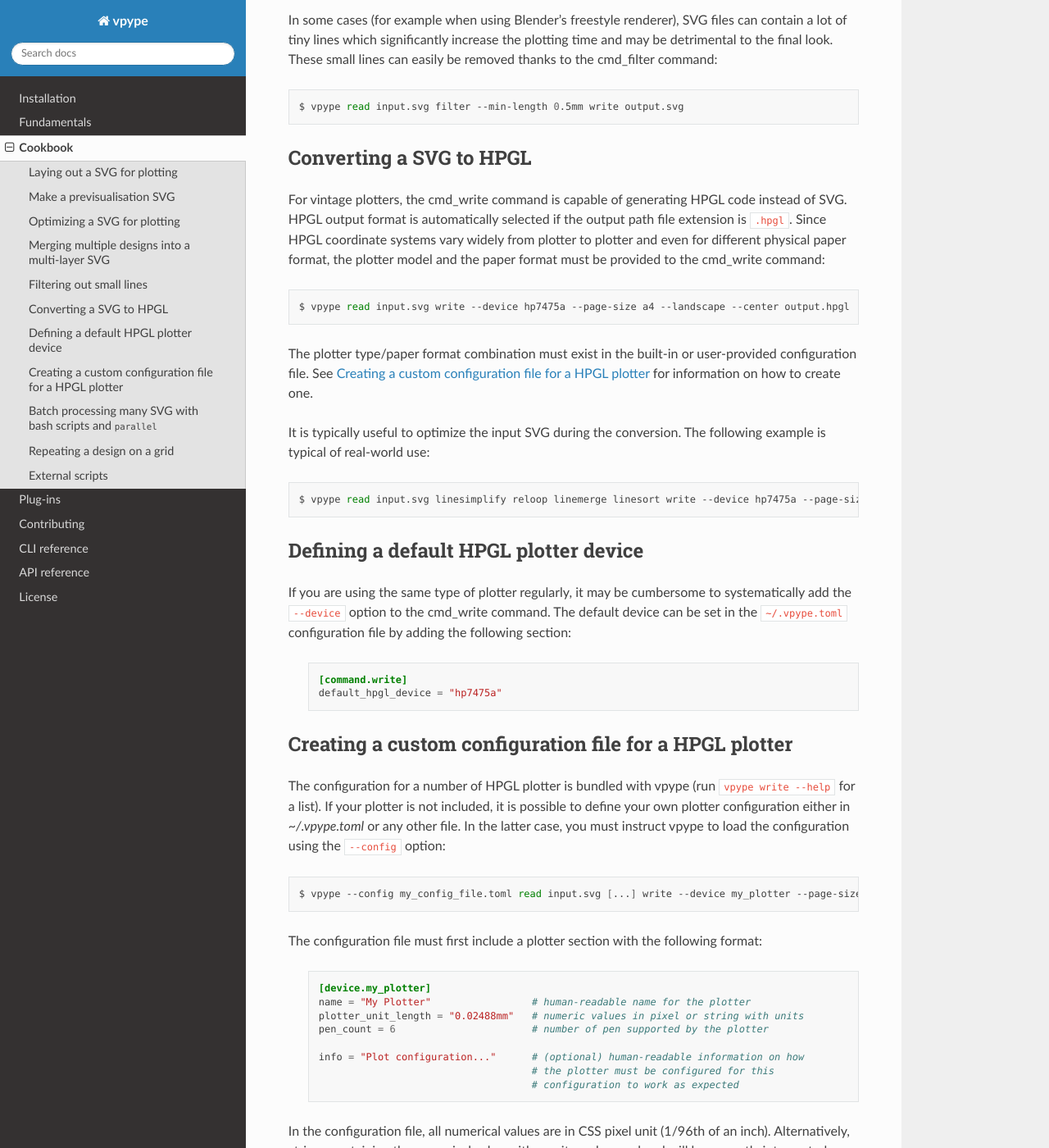
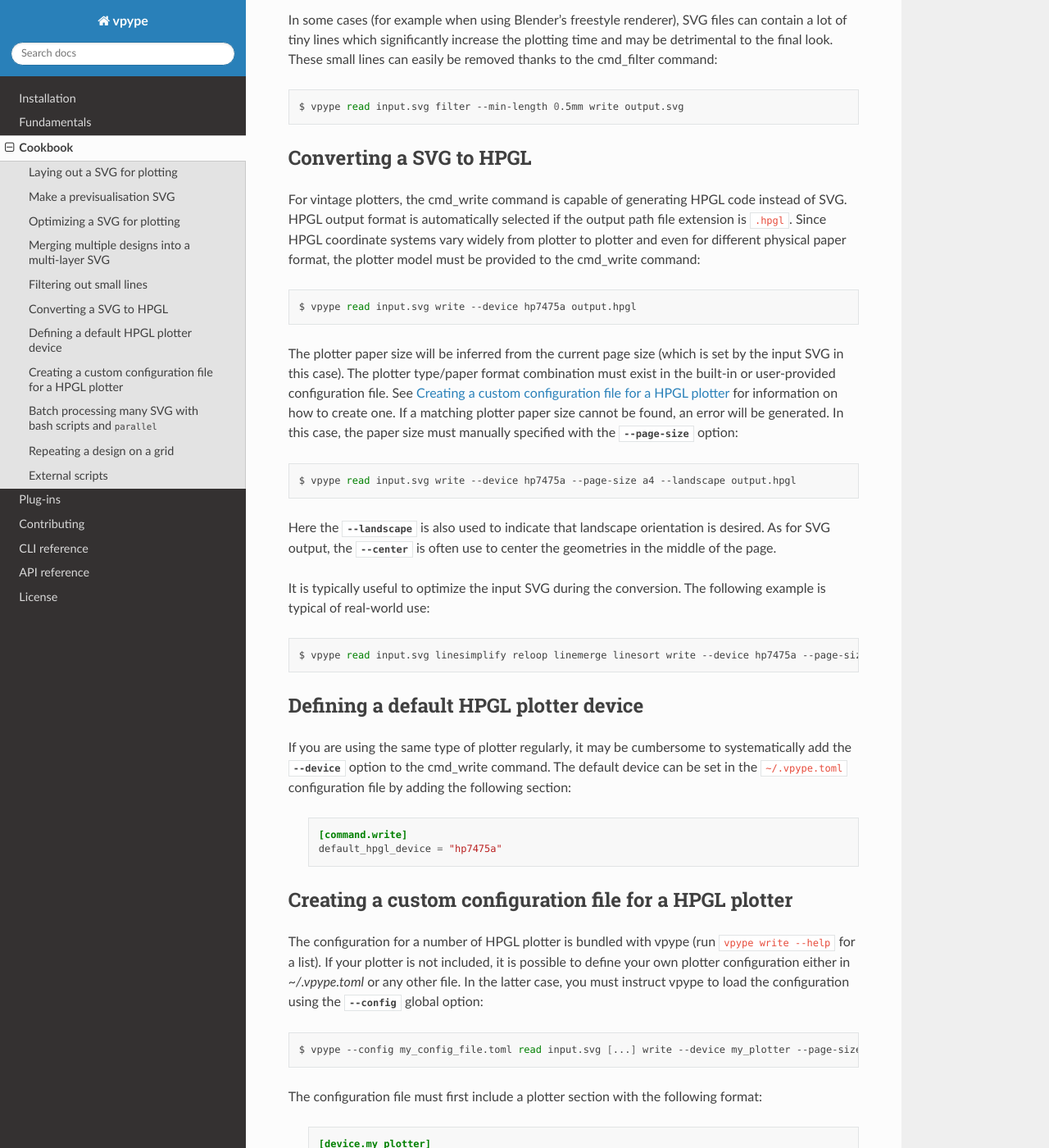
Before and after one commit to abey79/vpype, a Sphinx documentation site: the page built from docs/cookbook.rst, in a window 1280 px wide and 1400 px high, scrolled down 3240 px. Shown: the whole window at 82% size. Built offline with Sphinx 7.4.7 and the Read the Docs theme 2.0.0, drawn with Linux system fonts in a browser that asks for light colours.

```diff
--- a/docs/cookbook.rst
+++ b/docs/cookbook.rst
@@ -90,8 +90,8 @@ file::
 
   $ vpype read --single-layer --layer 1 input1.svg read --single-layer --layer 2 input2.svg write output.svg
 
-Note the use of ``--single-layer``. It is necessary to make sure that the input SVG is merged into a single layer and is
-necessary to enable the ``--layer`` option.
+Note the use of :option:`--single-layer <read --single-layer>`. It is necessary to make sure that the input SVG is
+merged into a single layer and is necessary to enable the :option:`--layer <read --layer>` option.
 
 This command will :ref:`cmd_read` two SVG files onto two different layers, rotate one layer 180 degrees, then
 :ref:`cmd_write` both layers into a single SVG file::
@@ -120,13 +120,20 @@ Converting a SVG to HPGL
 
 For vintage plotters, the :ref:`cmd_write` command is capable of generating HPGL code instead of SVG. HPGL output format
 is automatically selected if the output path file extension is ``.hpgl``. Since HPGL coordinate systems vary widely from
-plotter to plotter and even for different physical paper format, the plotter model and the paper format must be provided
+plotter to plotter and even for different physical paper format, the plotter model must be provided
 to the :ref:`cmd_write` command::
 
-  $ vpype read input.svg write --device hp7475a --page-size a4 --landscape --center output.hpgl
+  $ vpype read input.svg write --device hp7475a output.hpgl
 
+The plotter paper size will be inferred from the current page size (which is set by the input SVG in this case).
 The plotter type/paper format combination must exist in the built-in or user-provided configuration file. See
-:ref:`faq_custom_hpgl_config` for information on how to create one.
+:ref:`faq_custom_hpgl_config` for information on how to create one. If a matching plotter paper size cannot be found,
+an error will be generated. In this case, the paper size must manually specified with the :option:`--page-size <write --page-size>` option::
+
+  $ vpype read input.svg write --device hp7475a --page-size a4 --landscape output.hpgl
+
+Here the :option:`--landscape <write --landscape>` is also used to indicate that landscape orientation is desired. As
+for SVG output, the :option:`--center <write --center>` is often use to center the geometries in the middle of the page.
 
 It is typically useful to optimize the input SVG during the conversion. The following example is typical of real-world
 use::
@@ -137,9 +144,9 @@ use::
 Defining a default HPGL plotter device
 ======================================
 
-If you are using the same type of plotter regularly, it may be cumbersome to systematically add the ``--device`` option
-to the :ref:`cmd_write` command. The default device can be set in the ``~/.vpype.toml`` configuration file by adding the
-following section:
+If you are using the same type of plotter regularly, it may be cumbersome to systematically add the :option:`--device
+<write --device>` option to the :ref:`cmd_write` command. The default device can be set in the ``~/.vpype.toml``
+configuration file by adding the following section:
 
   .. code-block:: toml
 
@@ -154,7 +161,8 @@ Creating a custom configuration file for a HPGL plotter
 
 The configuration for a number of HPGL plotter is bundled with vpype (run ``vpype write --help`` for a list). If your
 plotter is not included, it is possible to define your own plotter configuration either in `~/.vpype.toml` or any other
-file. In the latter case, you must instruct vpype to load the configuration using the ``--config`` option::
+file. In the latter case, you must instruct vpype to load the configuration using the :option:`--config <vpype
+--config>` global option::
 
   $ vpype --config my_config_file.toml read input.svg [...] write --device my_plotter --page-size a4 output.hpgl
 
```
Also changed, not shown: CHANGELOG.md (+2 -0 lines), 1 other file.
